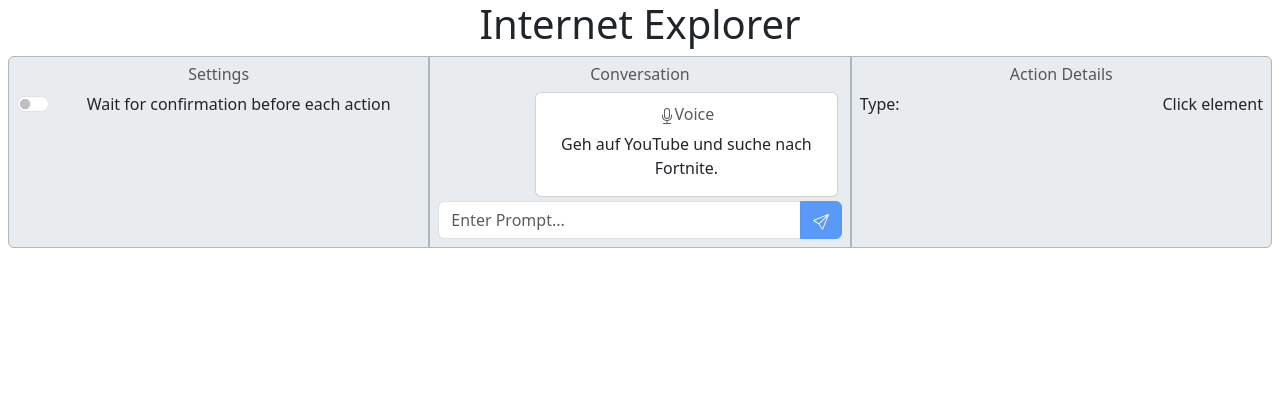
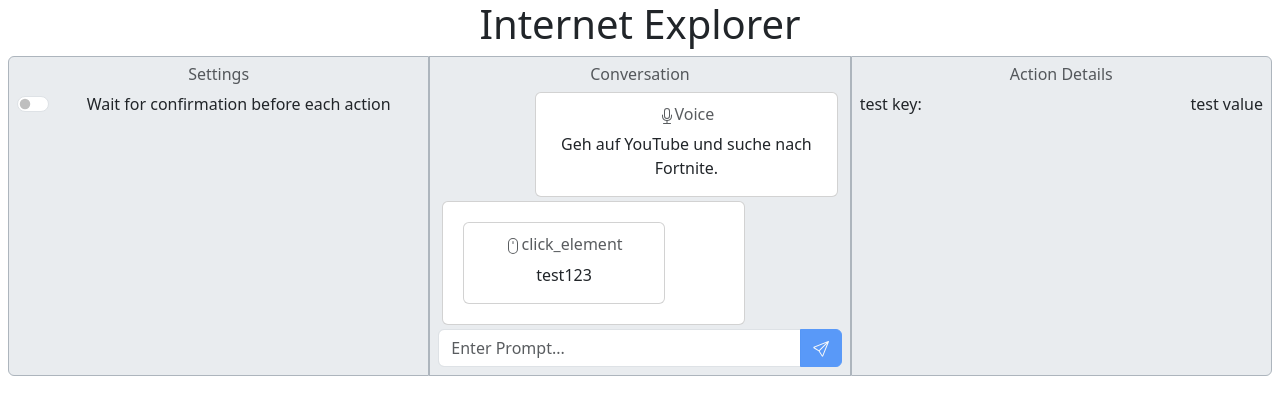
Before and after one commit to Jugendhackt/InternetExplorer, a React (Vite) app in the folder frontend/: page / in a window 1280 px wide. Shown: the top 414 px of the page. Built offline with nearby package versions, Linux system fonts and the light colour scheme.

Commit message:
feat: further frontend implementations

```diff
--- a/frontend/src/ActionDetails.tsx
+++ b/frontend/src/ActionDetails.tsx
@@ -1,10 +1,16 @@
 import ActionDetailEntry from "./ActionDetailEntry";
 import PageArea from "./PageArea";
 
-const ActionDetails = () => {
+interface Props {
+  data: Map<string, string>;
+}
+
+const ActionDetails = ({data}: Props) => {
   return (
     <PageArea title="Action Details" className="rounded-end">
-      <ActionDetailEntry detailKey="Type" detailValue="Click element"/>
+      {Array.from(data.entries()).map(([key, value]) => (
+        <ActionDetailEntry key={key} detailKey={key} detailValue={value} />
+      ))}
     </PageArea>
   );
 };
--- a/frontend/src/App.tsx
+++ b/frontend/src/App.tsx
@@ -2,24 +2,36 @@
 import Settings from "./Settings";
 import History from "./History";
 import ActionDetails from "./ActionDetails";
-import { HistoryEntry, UserInputEntry } from "./HistoryEntry";
+import { HistoryEntry } from "./data/HistoryEntry";
+import { UserInputEntry } from "./data/UserInputEntry";
+import { BrowseAction, BrowseActionEntry } from "./data/BrowseActionEntry";
+import { act, useState } from "react";
 
 const historyEntries: HistoryEntry[] = [
   new UserInputEntry("voice", "Geh auf YouTube und suche nach Fortnite."),
+  new BrowseActionEntry([
+    new BrowseAction(
+      "click_element",
+      new Map([["selector", "#search_box"]]),
+      "success"
+    ),
+  ]),
 ];
 
 function App() {
+  const [actionDetails, setActionDetails] = useState(
+    new Map([["test key", "test value"]])
+  );
+
   return (
-    <>
-      <div>
-        <h1 className="text-center">Internet Explorer</h1>
-        <div className="d-flex flex-row align-items-stretch justify-content-evenly m-2">
-          <Settings />
-          <History historyEntries={historyEntries} />
-          <ActionDetails />
-        </div>
+    <div>
+      <h1 className="text-center">Internet Explorer</h1>
+      <div className="d-flex flex-row align-items-stretch justify-content-evenly m-2 main-layout">
+        <Settings />
+        <History historyEntries={historyEntries} setActionDetails={setActionDetails} />
+        <ActionDetails data={actionDetails} />
       </div>
-    </>
+    </div>
   );
 }
 
--- a/frontend/src/History.tsx
+++ b/frontend/src/History.tsx
@@ -1,16 +1,21 @@
-import { HistoryEntry } from "./HistoryEntry";
+import BrowseActionEntryComponent, { BrowseActionEntry } from "./data/BrowseActionEntry";
+import { HistoryEntry } from "./data/HistoryEntry";
 import PageArea from "./PageArea";
 import PromptBox from "./PromptBox";
 
 interface Props {
   historyEntries: HistoryEntry[];
+  setActionDetails: (actionDetails: Map<string, string>) => void;
 }
 
-const History = ({ historyEntries }: Props) => {
+const History = ({ historyEntries, setActionDetails }: Props) => {
   // TODO make this column twice the width
   return (
     <PageArea className="flex-grow-2" title="Conversation">
       {historyEntries.map((entry) => {
+        if (entry instanceof BrowseActionEntry) {
+          return <BrowseActionEntryComponent browseActionEntry={entry} setActionDetails={setActionDetails}/>
+        }
         return entry.render();
       })}
 
--- a/frontend/src/HistoryEntry.tsx
+++ /dev/null
@@ -1,47 +0,0 @@
-import { ReactNode } from "react";
-import { Card, CardBody, CardSubtitle, CardText } from "react-bootstrap";
-import { Chat, Mic } from "react-bootstrap-icons";
-
-export abstract class HistoryEntry {
-  abstract render(): ReactNode;
-}
-
-export class UserInputEntry extends HistoryEntry {
-  inputType: UserInputType;
-  inputText: string;
-
-  constructor(inputType: UserInputType, inputText: string) {
-    super();
-    this.inputType = inputType;
-    this.inputText = inputText;
-  }
-
-  render(): ReactNode {
-    return (
-      <Card className="m-1 w-75 ms-auto">
-        <CardBody>
-          <CardSubtitle className="text-body-secondary mb-2">
-            {getInputTypeIcon(this.inputType)}
-            {formatUserInputType(this.inputType)}
-          </CardSubtitle>
-          <CardText>{this.inputText}</CardText>
-        </CardBody>
-      </Card>
-    );
-  }
-}
-
-export type UserInputType = "voice" | "text";
-
-function formatUserInputType(type: UserInputType) {
-  return type.charAt(0).toUpperCase() + type.slice(1);
-}
-
-function getInputTypeIcon(type: UserInputType): ReactNode {
-  switch (type) {
-    case "voice":
-      return <Mic />;
-    case "text":
-      return <Chat />;
-  }
-}
--- /dev/null
+++ b/frontend/src/data/BrowseActionEntry.tsx
@@ -0,0 +1,84 @@
+import { act, ReactNode } from "react";
+import { HistoryEntry } from "./HistoryEntry";
+import { Card, CardBody, CardSubtitle, CardText } from "react-bootstrap";
+import { Hourglass, Mouse } from "react-bootstrap-icons";
+
+export class BrowseActionEntry extends HistoryEntry {
+  render(): ReactNode {
+    throw new Error("Method not implemented.");
+  }
+
+  actions: BrowseAction[];
+
+  constructor(actions: BrowseAction[]) {
+    super();
+    this.actions = actions;
+  }
+}
+
+interface Props {
+  browseActionEntry: BrowseActionEntry;
+  setActionDetails: (actionDetails: Map<string, string>) => void;
+}
+
+const BrowseActionEntryComponent = ({browseActionEntry, setActionDetails}: Props) => {
+  return (
+    <Card className="m-1 w-75 me-auto">
+        <CardBody>{browseActionEntry.actions.map((action) => action.render(setActionDetails))}</CardBody>
+    </Card>
+  )
+}
+
+export default BrowseActionEntryComponent
+
+
+// TODO implement all types
+export type BrowseActionType = "click_element" | "await_loading";
+export type BrowseActionResult = "success" | "failure";
+
+function getBrowseActionTypeIcon(
+  browseActionType: BrowseActionType
+): ReactNode {
+  switch (browseActionType) {
+    case "click_element":
+      return <Mouse />;
+    case "await_loading":
+      return <Hourglass />;
+  }
+}
+
+function formatBrowseActionType(browseActionType: BrowseActionType): string {
+  return browseActionType; // TODO implement
+}
+
+export class BrowseAction {
+  type: BrowseActionType;
+  actionData: Map<string, string>;
+  result: BrowseActionResult;
+
+  constructor(
+    type: BrowseActionType,
+    actionData: Map<string, string>,
+    result: BrowseActionResult
+  ) {
+    this.type = type;
+    this.actionData = actionData;
+    this.result = result;
+  }
+
+  render(setActionDetails: (actionDetails: Map<string, string>) => void): ReactNode {
+    return (
+      <Card className="m-1 w-75 me-auto" onClick={() => {
+        setActionDetails(this.actionData);
+      }}>
+        <CardBody>
+          <CardSubtitle className="text-body-secondary mb-2">
+            {getBrowseActionTypeIcon(this.type)}
+            {formatBrowseActionType(this.type)}
+          </CardSubtitle>
+          <CardText>test123</CardText>
+        </CardBody>
+      </Card>
+    );
+  }
+}
--- /dev/null
+++ b/frontend/src/data/HistoryEntry.tsx
@@ -0,0 +1,5 @@
+import { ReactNode } from "react";
+
+export abstract class HistoryEntry {
+  abstract render(): ReactNode;
+}
--- /dev/null
+++ b/frontend/src/data/UserInputEntry.tsx
@@ -0,0 +1,44 @@
+import { ReactNode } from "react";
+import { HistoryEntry } from "./HistoryEntry";
+import { Card, CardBody, CardSubtitle, CardText } from "react-bootstrap";
+import { Chat, Mic } from "react-bootstrap-icons";
+
+export class UserInputEntry extends HistoryEntry {
+    inputType: UserInputType;
+    inputText: string;
+
+    constructor(inputType: UserInputType, inputText: string) {
+      super();
+      this.inputType = inputType;
+      this.inputText = inputText;
+    }
+
+    render(): ReactNode {
+      return (
+        <Card className="m-1 w-75 ms-auto">
+          <CardBody>
+            <CardSubtitle className="text-body-secondary mb-2">
+              {getInputTypeIcon(this.inputType)}
+              {formatUserInputType(this.inputType)}
+            </CardSubtitle>
+            <CardText>{this.inputText}</CardText>
+          </CardBody>
+        </Card>
+      );
+    }
+  }
+
+  export type UserInputType = "voice" | "text";
+
+  function formatUserInputType(type: UserInputType) {
+    return type.charAt(0).toUpperCase() + type.slice(1);
+  }
+
+  function getInputTypeIcon(type: UserInputType): ReactNode {
+    switch (type) {
+      case "voice":
+        return <Mic />;
+      case "text":
+        return <Chat />;
+    }
+  }
--- a/frontend/src/index.css
+++ b/frontend/src/index.css
@@ -1,3 +1,7 @@
-.conversation-area {
-    flex: 1.75;
+
+
+@media (max-width:801px)  {
+    .main-layout {
+        flex-direction: column !important;
+    }
 }
```
